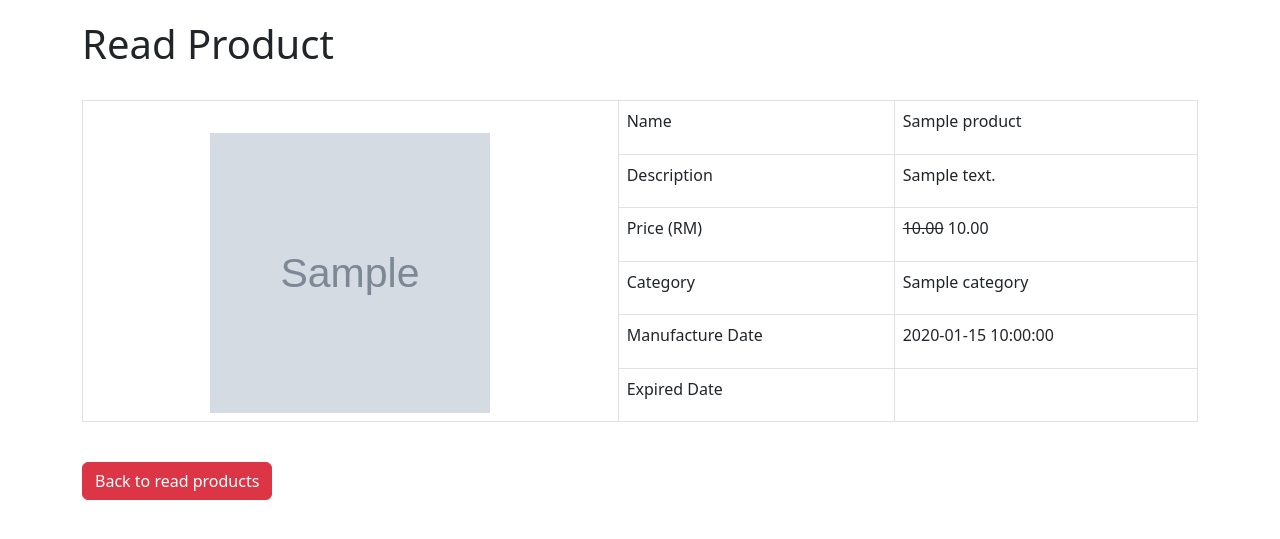
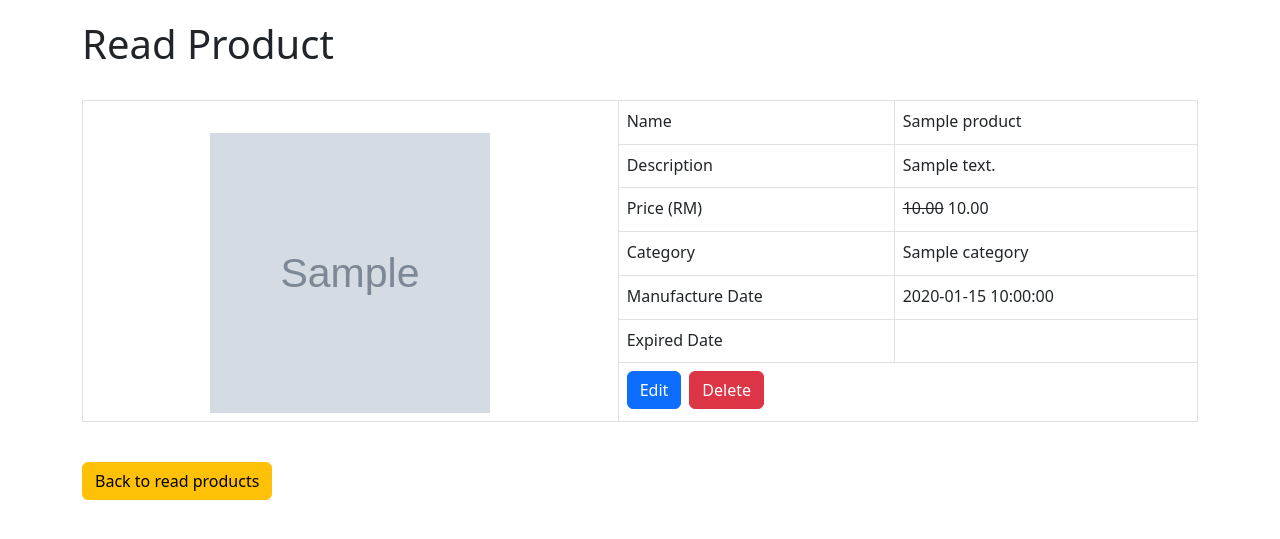
Before and after one commit to QPing00/web, a PHP site: page /product_read_one.php?id=1 in a window 1280 px wide. Shown: the part 56-595 px from the top of the page. Run offline with PHP 8.4, Linux system fonts and the light colour scheme; the visitor is signed in with stand-in values (Sample User, id 1); tables that the repository leaves empty or names only in its code hold one stand-in row (values such as "Sample post"); grey boxes marked "Sample" are stand-in pictures.

Commit message:
add edit and delete button

```diff
--- a/Project/product_read_one.php
+++ b/Project/product_read_one.php
@@ -88,10 +88,10 @@
         <!--we have our html table here where the record will be displayed-->
         <table class='table table-hover table-responsive table-bordered'>
             <tr class='text-center'>
-                <td rowspan="8">
+                <td rowspan="9">
                     <br>
                     <?php
-                    echo $image == '' ? "<img src = 'image/image_product.jpg' width = '280' height = '280'>" : "<img src = ' $image ' width = '280' height = '280'>";
+                    echo $image == '' ? "<img src = 'image/image_product.jpg' width = '280' height = '280'>" : "<img src = '$image' width = '280' height = '280'>";
                     ?>
 
                 </td>
@@ -122,9 +122,17 @@
                 <td>Expired Date</td>
                 <td><?php echo htmlspecialchars($expired_date, ENT_QUOTES);  ?></td>
             </tr>
+            <tr>
+                <td colspan="2">
+                    <?php
+                    echo "<a href='product_update.php?id=$id' class='btn btn-primary' style='margin-right: 0.5em;'>Edit</a>";
+                    echo "<a href='#' onclick='delete_product({$id});' class='btn btn-danger'>Delete</a>";
+                    ?>
+                </td>
+            </tr>
         </table>
         <br>
-        <a href='product_read.php' class='btn btn-danger'>Back to read products</a>
+        <a href='product_read.php' class='btn btn-warning'>Back to read products</a>
 
         <!--
             The ENT_QUOTES flag, when used with the htmlspecialchars() or htmlentities() function,
@@ -152,9 +160,21 @@
             The die function outputs a message and terminates the script immediately.
         -->
 
+    </div> <!-- end .container -->
 
+    <!-- confirm delete record will be here -->
+    <script type='text/javascript'>
+        // confirm record deletion
+        function delete_product(id) {
 
-    </div> <!-- end .container -->
+            var answer = confirm('Are you sure?');
+            if (answer) {
+                // if user clicked ok,
+                // pass the id to delete.php and execute the delete query
+                window.location = 'product_delete.php?id=' + id;
+            }
+        }
+    </script>
 
     <script src="https://cdn.jsdelivr.net/npm/bootstrap@5.3.0/dist/js/bootstrap.bundle.min.js" integrity="sha384-geWF76RCwLtnZ8qwWowPQNguL3RmwHVBC9FhGdlKrxdiJJigb/j/68SIy3Te4Bkz" crossorigin="anonymous"></script>
 
```
